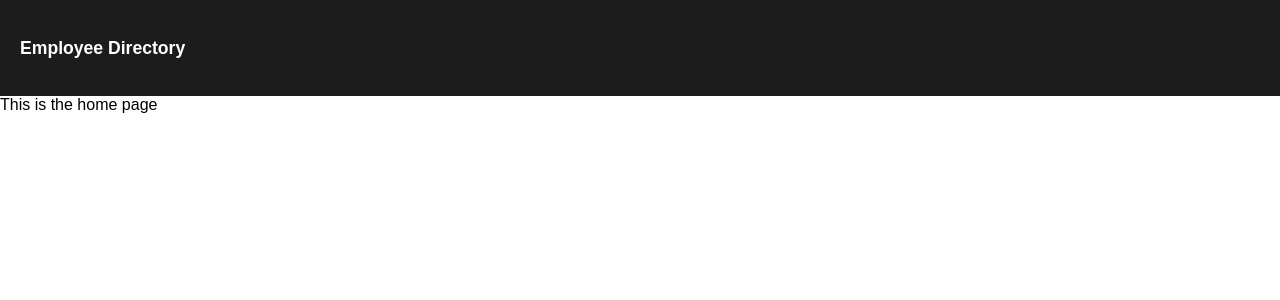
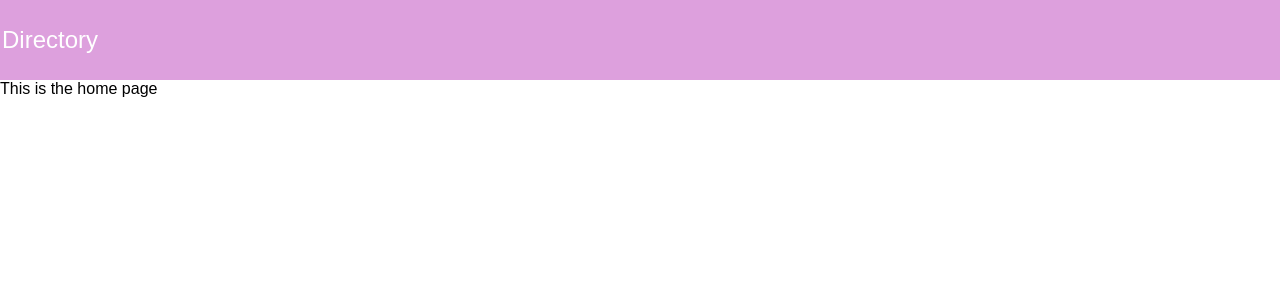
Before and after one commit to ChaoSauce/employee-dir-frontend, a React (Create React App) app: page / in a window 1280 px wide. Shown: the top 300 px of the page. Built offline with nearby package versions, Linux system fonts and the light colour scheme.

Commit message:
Update - Header styling

```diff
--- a/src/components/Header/Header.styles.ts
+++ b/src/components/Header/Header.styles.ts
@@ -1,8 +1,8 @@
 import styled from 'styled-components';
 
 export const Wrapper = styled.div`
-  background-color: var(--darkGrey);
-  padding: 0 20px;
+  background-color: plum;
+  padding: 0 2px;
 `;
 
 export const Content = styled.div`
@@ -10,7 +10,7 @@ export const Content = styled.div`
   align-items: center;
   justify-content: space-between;
   max-width: var(--maxWidth);
-  padding: 20px 0;
+  padding: 2px 0;
   margin: 0 auto;
 
   a {
@@ -18,7 +18,8 @@ export const Content = styled.div`
   }
 `;
 
-export const Brand = styled.h3`
+export const Brand = styled.p`
+  font-size: var(--fontBig);
   width: 200px;
   color: var(--white);
 
--- a/src/components/Header/index.tsx
+++ b/src/components/Header/index.tsx
@@ -8,7 +8,7 @@ const Header: React.FC = () => (
   <Wrapper>
     <Content>
       <Link to='/'>
-        <Brand>Employee Directory</Brand>
+        <Brand>Directory</Brand>
       </Link>
     </Content>
   </Wrapper>
```
